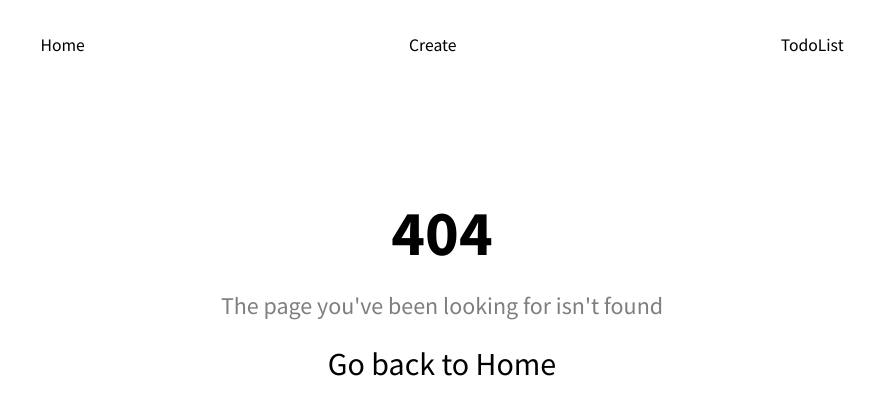
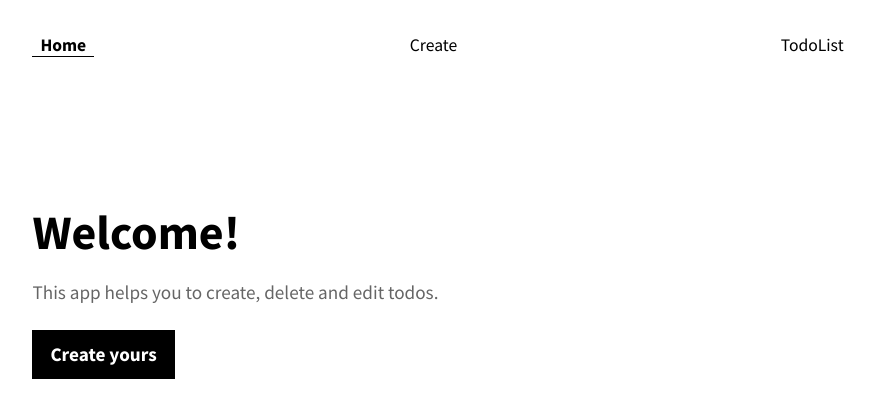
Before and after one commit to jamoliddinsaidov/epam_lab_homework, a React (Create React App) app in the folder react/05_improved_todo_app/: page / in a window 1280 px wide. Before the commit this address led to /404. Shown: the top 418 px of the page, without its empty margins (198-1073 px from the left). Built offline with nearby package versions, Linux system fonts and the light colour scheme.

Commit message:
fix bug on notfound route only on the localhost

```diff
--- a/react/05_improved_todo_app/src/App.js
+++ b/react/05_improved_todo_app/src/App.js
@@ -1,5 +1,5 @@
 import React, { useState, useMemo } from 'react'
-import { Switch, Route, Redirect } from 'react-router-dom'
+import { Switch, Route } from 'react-router-dom'
 
 // components
 import Nav from './components/Nav'
@@ -33,16 +33,15 @@ function App() {
 			<div>
 				<Nav />
 
-				<Switch>
-					<TodoContext.Provider value={todoContextValues}>
+				<TodoContext.Provider value={todoContextValues}>
+					<Switch>
 						<Route path='/' component={Home} exact />
-						<Route path='/create' component={Create} />
+						<Route path='/create' component={Create} exact />
 						<Route path='/todolist' component={TodoList} exact />
 						<Route path='/todo/view/:id' component={DetailedTodo} exact />
-						<Route path='/404' component={NotFound} />
-						<Redirect from='*' to='/404' />
-					</TodoContext.Provider>
-				</Switch>
+						<Route component={NotFound} />
+					</Switch>
+				</TodoContext.Provider>
 			</div>
 		</>
 	)
```
